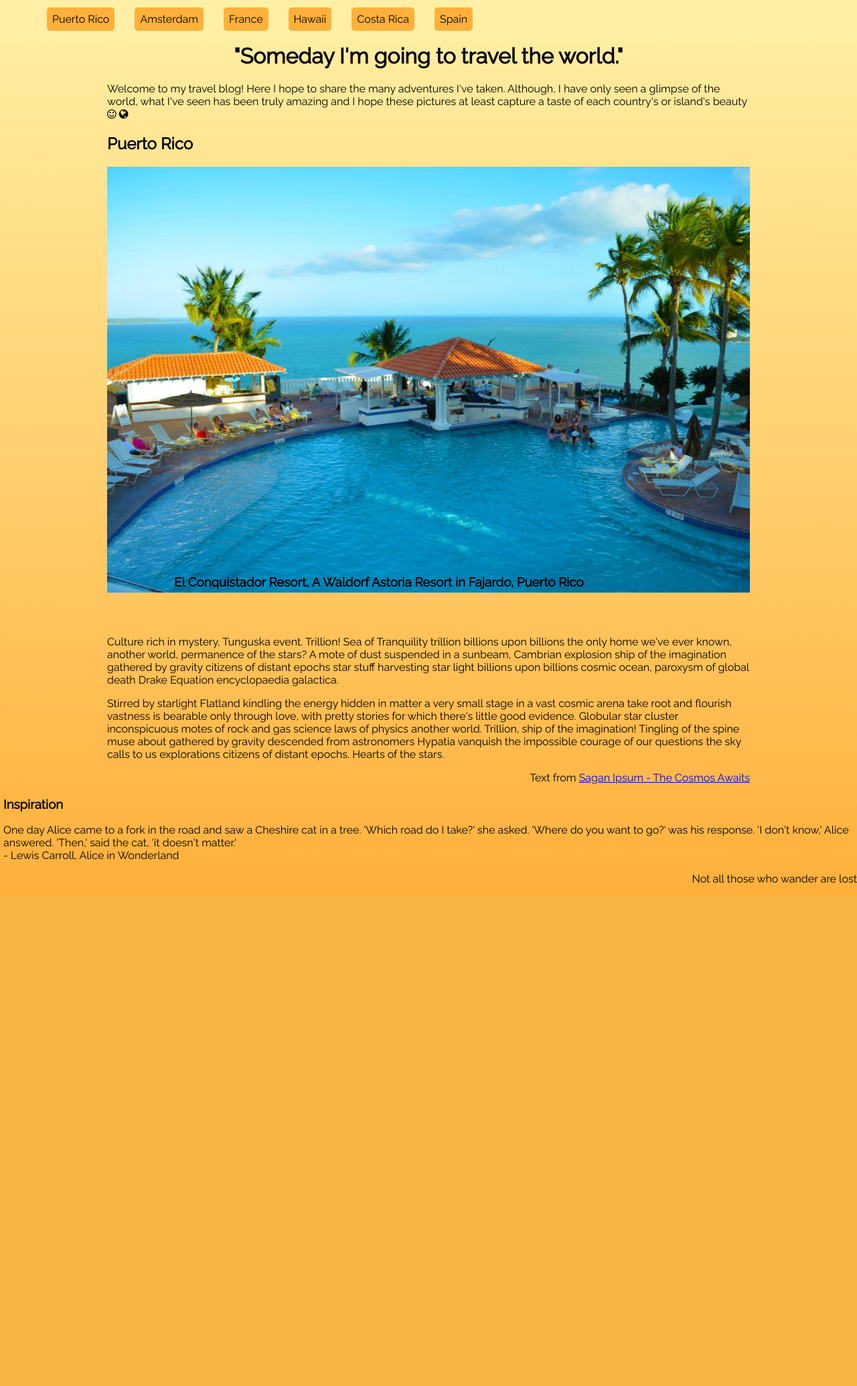
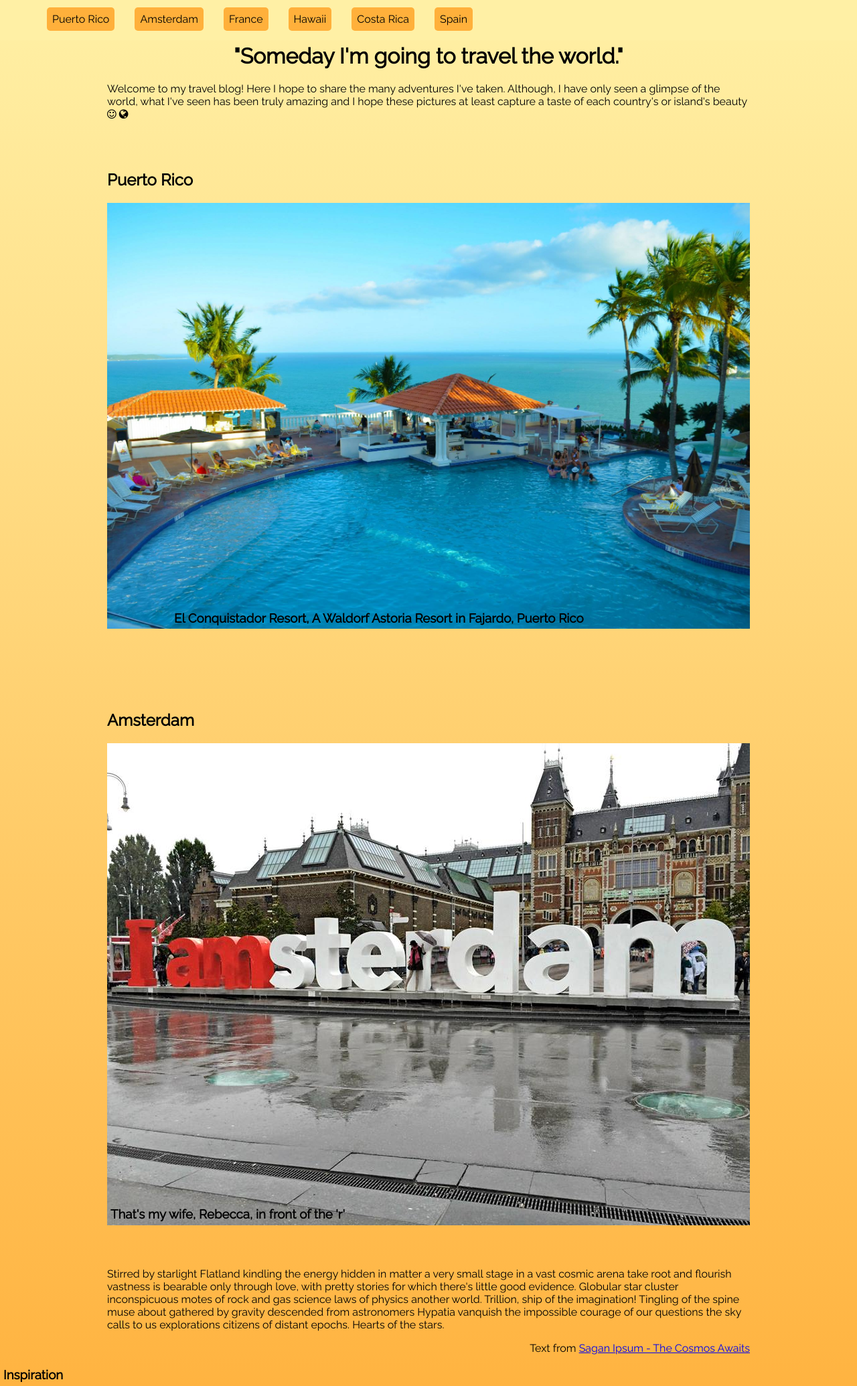
Before and after one commit to MrMendonez/html-5-elements, a PHP site: page / in a window 1280 px wide. Shown: the top 2070 px of the page at 67% size. Before the commit the page ends 1319 px from the top, so only its background shows below. Run offline with PHP 8.4, Linux system fonts and the light colour scheme; some libraries are stand-ins or nearby versions.

Commit message:
added amsterdam entry

```diff
--- a/css/styles.css
+++ b/css/styles.css
@@ -102,6 +102,12 @@ img {
   left: 100px;
 }
 
+#amsterdam-text {
+  position: relative;
+  bottom: 50px;
+  left: 5px;
+}
+
 @media screen and (min-width: 320px) and (max-width: 1280px) {
 
   #nav {
--- a/home.html
+++ b/home.html
@@ -30,14 +30,20 @@
       </p>
     </header>
     <article id = "puertorico">
+      <br />
+      <br />
       <h2 class = "places">Puerto Rico</h2>
       <img src = "img/pr-pool.jpg">
       <h1 id = "pr-pool-text">El Conquistador Resort, A Waldorf Astoria Resort in Fajardo, Puerto Rico</h1>
     </article>
-    <article>
-      <p>Culture rich in mystery, Tunguska event. Trillion! Sea of Tranquility trillion billions upon billions the only home we've ever known, another world, permanence of the stars? A mote of dust suspended in a sunbeam, Cambrian explosion ship of the imagination gathered by gravity citizens of distant epochs star stuff harvesting star light billions upon billions cosmic ocean, paroxysm of global death Drake Equation encyclopaedia galactica.</p>
+    <article id = "amsterdam">
+      <br />
+      <br />
+      <h2 class = "places">Amsterdam</h2>
+      <img src = "img/amsterdam.jpg">
+      <h1 id = "amsterdam-text">That's my wife, Rebecca, in front of the 'r'</h1>
     </article>
-    <article>
+    <article id = "france">
       <p>Stirred by starlight Flatland kindling the energy hidden in matter a very small stage in a vast cosmic arena take root and flourish vastness is bearable only through love, with pretty stories for which there's little good evidence. Globular star cluster inconspicuous motes of rock and gas science laws of physics another world. Trillion, ship of the imagination! Tingling of the spine muse about gathered by gravity descended from astronomers Hypatia vanquish the impossible courage of our questions the sky calls to us explorations citizens of distant epochs. Hearts of the stars.</p>
     </article>
     <footer>
```
Also changed, not shown: img/amsterdam.jpg (added), img/pr-cemetary.jpg (added).
